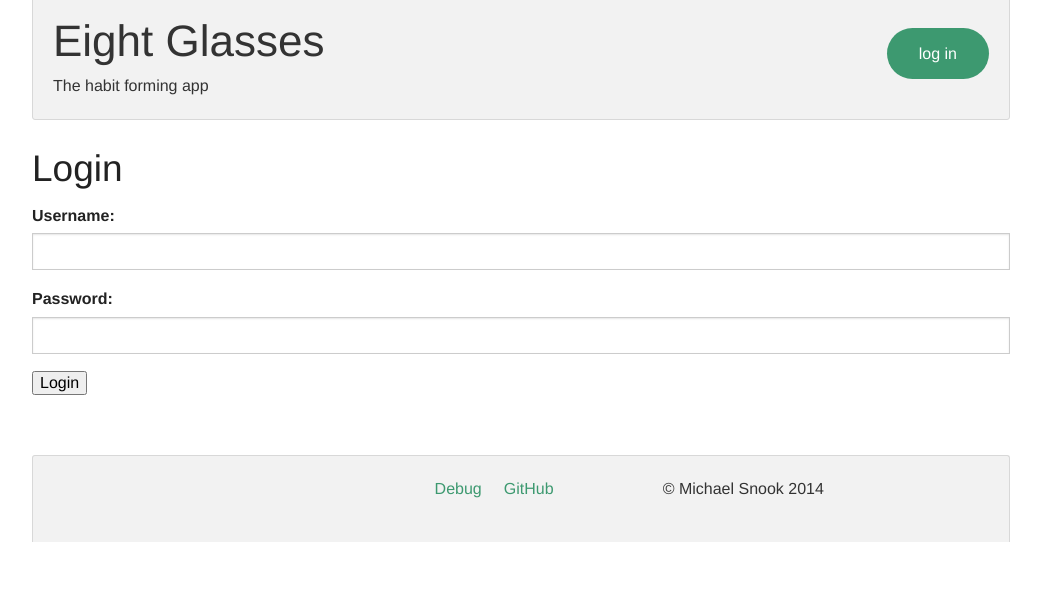
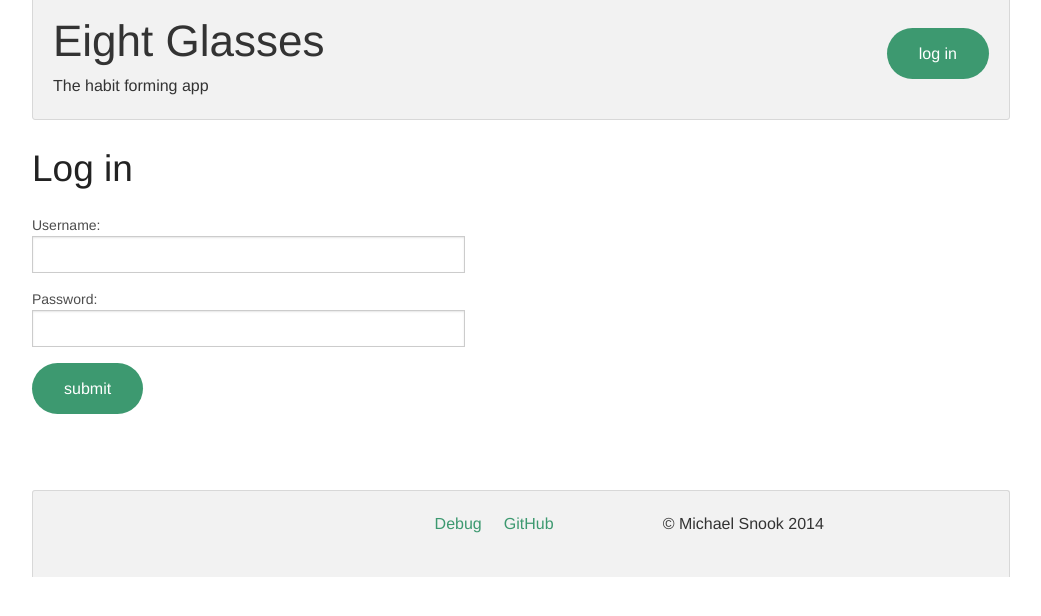
Before and after one commit to michaelsnook/8-glasses, a Flask app: page /login in a window 1280 px wide. Shown: the top 616 px of the page, without its empty margins (119-1160 px from the left). Run offline with Flask 2, Linux system fonts and the light colour scheme.

Commit message:
style upgrades, login screen and modal
Also added .small-X to everything that’s not .large-11, finished copy
on the welcome screen, and made links have underlines on hover.

```diff
--- a/eightglasses/static/style.css
+++ b/eightglasses/static/style.css
@@ -21,4 +21,5 @@ p.aside { margin-bottom: 0; }
 .app-preview { margin: 0 30px 30px 30px; width: 340px; height: 260px; }
 .tablet-frame { width: 100%; height: auto; }
 .tablet-preview { width: 440px; padding: 32px; position: relative; top: -280px; z-index: -1;}
-/*input { text-align: center; }*/
+a:hover, button:hover, input:hover[type=submit] { text-decoration: underline; }
+a:hover.brand, a:hover.button.marginless, button:hover.marginless { text-decoration: none; }
--- a/eightglasses/templates/home.html
+++ b/eightglasses/templates/home.html
@@ -104,8 +104,6 @@
 	</div>
  	{%- endfor %}
 
-
-
 {%- if session.logged_in %}
 <div id="addgoal-modal" class="reveal-modal medium" data-reveal>
 {% include 'addgoal_form.html' %}
@@ -116,8 +114,6 @@
 
 {% block debug %}
 <div id="debug" style="display:none;">
-
 {% include 'debug.html' %}
-
 </div>
 {% endblock %}
--- a/eightglasses/templates/index.html
+++ b/eightglasses/templates/index.html
@@ -37,7 +37,7 @@
           <li>I might make each section into a subtle progress bar. That could be neat.</li>
         </ul>
       </div></div>
-      <p>But I've never done any of those things before, so who knows if I'll be successful. </p>
+      <p>But I've never done any of those things before, so who knows if I'll be successful or how long that will take. In the meantime, I'd love your feedback and ideas, either on <a href="https://github.com/michaelsnook/8-glasses/issues">the project's Issues page</a>, or via email to michael dot snook at gmail dot com.</p>
 		</div><!-- columns -->
 	</div>
 
--- a/eightglasses/templates/layout.html
+++ b/eightglasses/templates/layout.html
@@ -14,19 +14,23 @@
     <div class="large-11 columns">
       <div class="panel radius">
         <div class="row">
-          <div class="large-4 columns">
-            <a href="{{ url_for('home') }}">
+          <div class="large-4 small-6 columns">
+            <a class="brand" href="{{ url_for('home') }}">
               <h1>Eight Glasses</h1>
               <p class="aside">The habit forming app</p>
             </a>
           </div>
 
-          <div class="large-7 columns">
+          <div class="large-7 small-5 columns">
       	{% if not session.logged_in %}
-            <!--p class="aside">&nbsp;</p-->
-  				  <a href="{{ url_for('login') }}" class="button right round">log in</a>
+  				  <a data-reveal-id="login-modal" href="#"  class="button right round">log in</a>
+
+  				  <div id="login-modal" class="reveal-modal medium" data-reveal>
+              {% include 'login_form.html' %}
+            </div>
+
+
 				{% else %}
-            <!--p class="aside">&nbsp;</p-->
 	  			  <a href="{{ url_for('logout') }}" class="button right round secondary olive">log out</a>
             <span class="space">&nbsp;</span>
             <a href="#" data-reveal-id="addgoal-modal" class="button secondary right round olive" data-reveal>add goal</a>
@@ -57,14 +61,14 @@
     <div class="panel radius">
 
       <div class="row">
-        <div class="large-6 columns">
+        <div class="large-6 small-6 columns">
           <ul class="inline-list right">
             <li><a href="#" onclick="$('#debug').toggle(300)">Debug</a></li>
             <li><a href="https://github.com/michaelsnook/8-glasses/">GitHub</a></li>
 
           </ul>
         </div>
-        <div class="large-4 columns">
+        <div class="large-4 small-4 columns">
           <p>&copy; Michael Snook 2014</p>
         </div>
 
--- a/eightglasses/templates/login.html
+++ b/eightglasses/templates/login.html
@@ -1,14 +1,10 @@
 {% extends "layout.html" %}
 {% block body %}
-  <h2>Login</h2>
-  {% if error %}<p class=error><strong>Error:</strong> {{ error }}{% endif %}
-  <form action="{{ url_for('login') }}" method=post>
-    <dl>
-      <dt>Username:
-      <dd><input type=text name=username>
-      <dt>Password:
-      <dd><input type=password name=password>
-      <dd><input type=submit value=Login>
-    </dl>
-  </form>
+<div class="row">
+<div class="large-5 small-5 columns" style="margin-left: auto; margin-right: auto; float: center;">
+
+{% include 'login_form.html' %}
+
+</div>
+</div>
 {% endblock %}
--- /dev/null
+++ b/eightglasses/templates/login_form.html
@@ -0,0 +1,9 @@
+  <h2>Log in</h2>
+  {% if error %}<p class="error"><strong>Error:</strong> {{ error }}{% endif %}</p>
+  <form action="{{ url_for('login') }}" method="POST">
+    <label>Username:
+    <input type=text name="username" /></label>
+    <label>Password:
+    <input type="password" name="password" /></label>
+    <input type="submit" class="button round bg-olive" value="submit">
+  </form>
```
